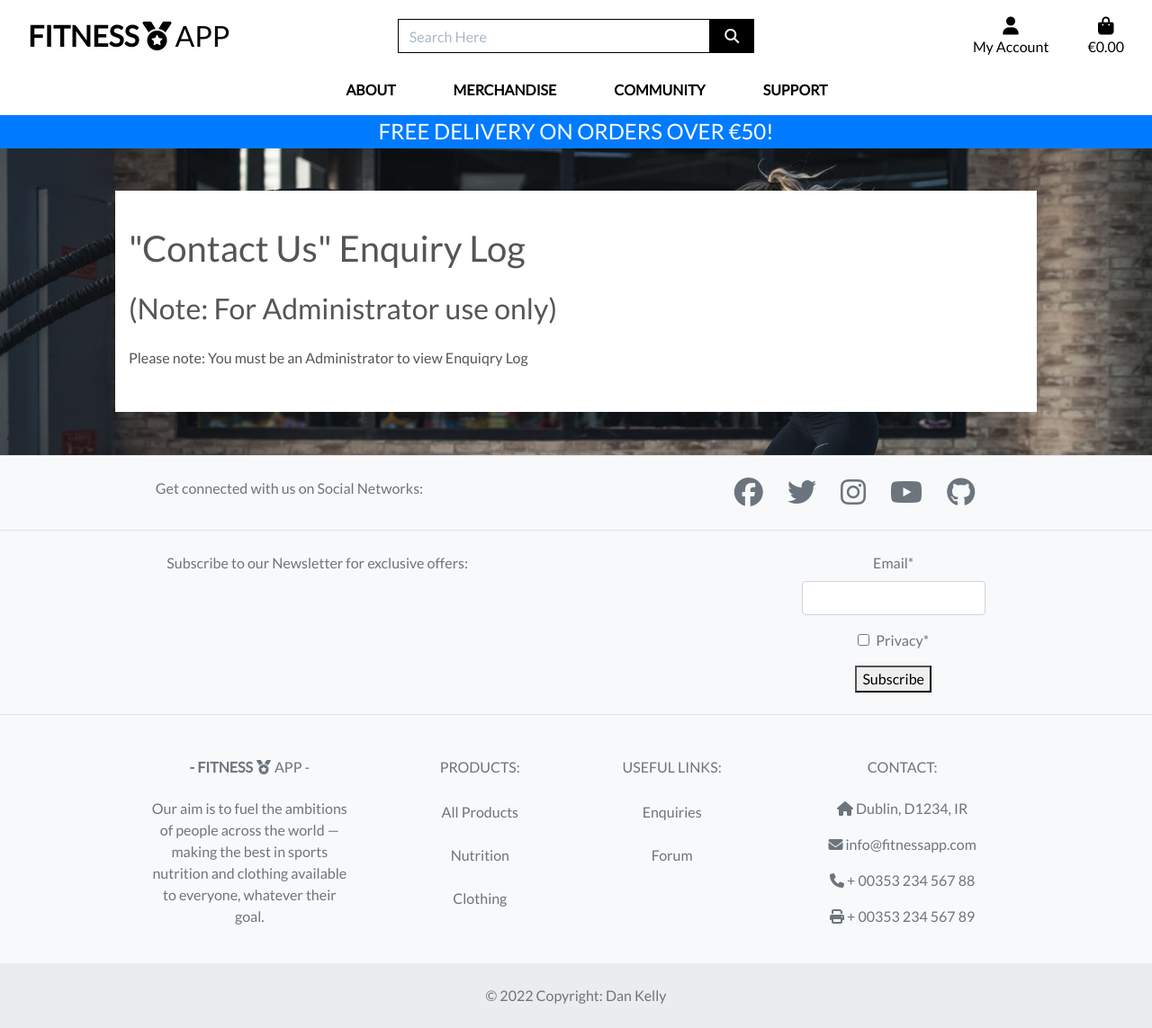
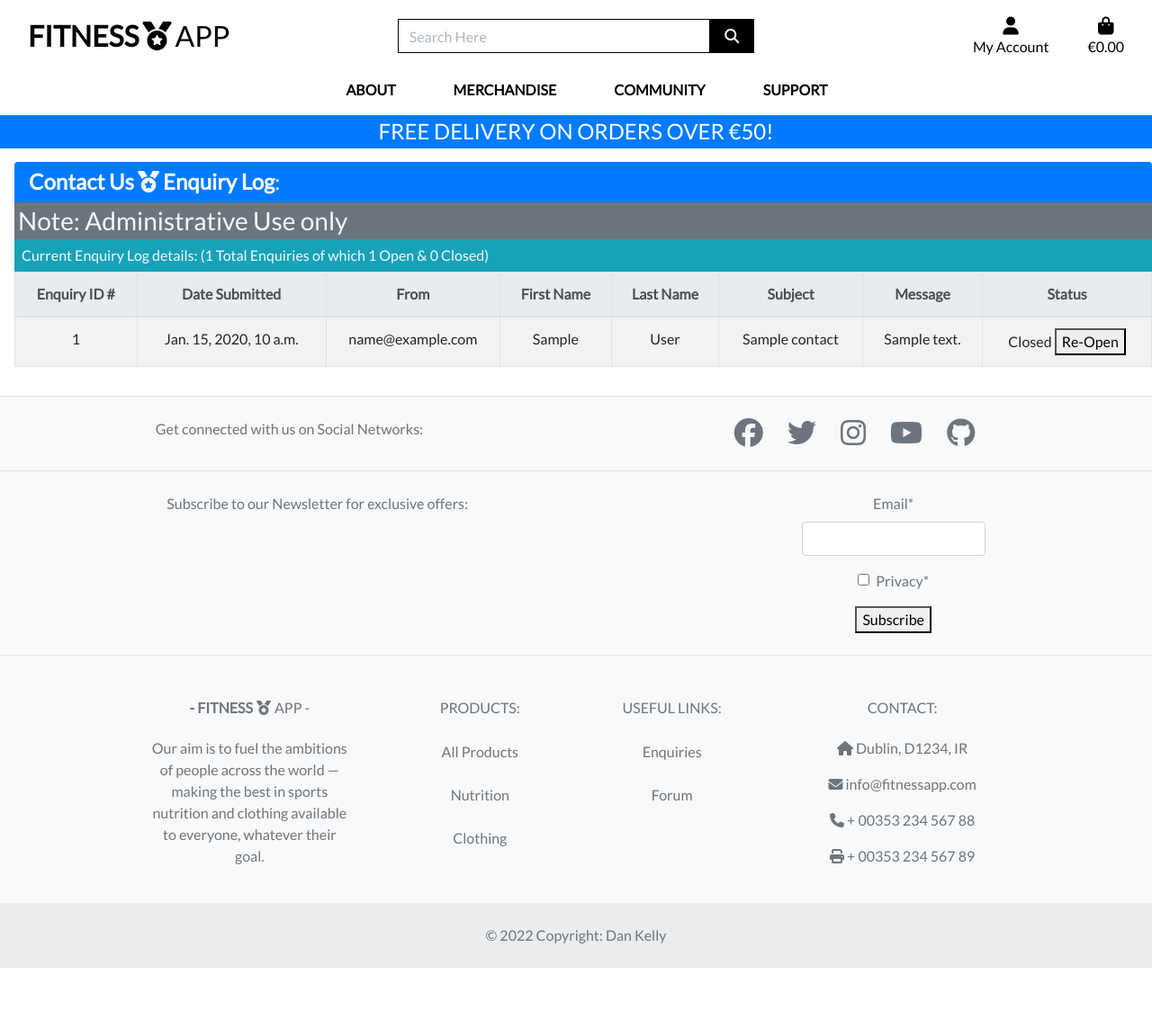
Before and after one commit to dkelly255/fitness-app, a Django app: page /contact/enquiry_log/ in a window 1280 px wide. Shown: the whole page at 90% size. After the commit the page ends 1076 px from the top, so only its background shows below. Run offline with Django 3.2, Linux system fonts and the light colour scheme; tables that the repository leaves empty hold one stand-in row (values such as "Sample post"); parts of the project's set-up code (start-up, migrations or seed data) failed here and were passed over; some libraries are stand-ins or nearby versions.

Commit message:
Add layout consistency to enquiry log

```diff
--- a/contact/templates/contact/enquiry_log.html
+++ b/contact/templates/contact/enquiry_log.html
@@ -10,27 +10,54 @@
 {% endblock %}
 
 {% block content %}
-<div class="container w-90% my-5 pt-4 pb-5 bg-white">
-    <h1 class="my-3">"Contact Us" Enquiry Log</h1>
-    <h2 class="my-4">(Note: For Administrator use only)</h2>
+<div class="overlay"></div>
 
-    {% if request.user.is_superuser %}
+<div class="row pl-3">
+    <div class="col">
 
-    <h3 class="my-4">Current Enquiry Log details: ({{enquiries.count}} Total Enquiries of which 1 Open & 0 Closed)</h3>
+        <div class="container-fluid my-3">
+            <div class="row">
 
-    <table border='1' style="border-collapse:collapse">
-        <tr class="text-center">
-            <th>Enquiry Number</th>
-            <th>From</th>
-            <th>First Name</th>
-            <th>Last Name</th>
-            <th>Subject</th>
-            <th>Message</th>
-            <th>Status</th>
+                <div class="table-responsive">
+                    <h2 class="h4 bg-primary mb-0 px-3 py-2 rounded-top text-light">
+                        <strong>Contact Us<i class="fas fa-medal mx-1"></i>Enquiry Log</strong>:
+                    </h2>
+
+                </div>
+
+                <div class="table-responsive">
+                    <h3 class="h7 m-0 p-1 bg-secondary text-light">
+                        Note: Administrative Use only
+                    </h3>
+                </div>
+
+                <div class="table-responsive">
+                    <h3 class="h6 bg-info text-light m-0">
+                        <p class="p-2 m-0">
+                            Current Enquiry Log details: ({{enquiries.count}} Total Enquiries of which 1 Open & 0 Closed)
+                        </p>
+                    </h3>
+                </div>
+
+                <table class="table table-striped table-bordered">
+                    <thead class="thead-light text-center">
+                        <tr>
+                            <th scope="col" class="forum-col-1">Enquiry ID #</th>
+                            <th scope="col" class="forum-col-1">Date Submitted</th>
+                            <th scope="col" class="forum-col-4">From</th>
+                            <th scope="col" class="forum-col-2">First Name</th>
+                            <th scope="col" class="forum-col-2">Last Name</th>
+                            <th scope="col" class="forum-col-3">Subject</th>
+                            <th scope="col" class="forum-col-3">Message</th>
+                            <th scope="col" class="forum-col-3">Status</th>
                         </tr>
+                    </thead>
+                    <tbody>
                         {% for enquiry in enquiries %}
+
                             <tr class="text-center p-5">
                                 <td>{{enquiry.id}}</td>
+                                <td>{{enquiry.date_submitted}}</td>
                                 <td class="px-2">{{enquiry.email}}</td>
                                 <td class="px-2">{{enquiry.first_name}}</td>
                                 <td>{{enquiry.last_name}}</td>
@@ -50,14 +77,14 @@
                                     {% endif %}
                                 </td>
                             </tr>
+
                         {% endfor %}
+                    </tbody>
                 </table>
 
-    {% else %}
+            </div>
+        </div>
+    </div>
+</div>
 
-        <div> Please note: You must be an Administrator to view Enquiqry Log</div>
-
-    {% endif %}
-
-</div>
 {% endblock %}
--- a/contact/views.py
+++ b/contact/views.py
@@ -31,6 +31,7 @@ def contact_view(request):
 def enquiry_log(request):
 
     enquiries = Contact.objects.all()
+    enquiries = enquiries.order_by('-date_submitted')
 
     context = {
                 'enquiries': enquiries
```
Lines whose indentation alone changed are shown as unchanged.
